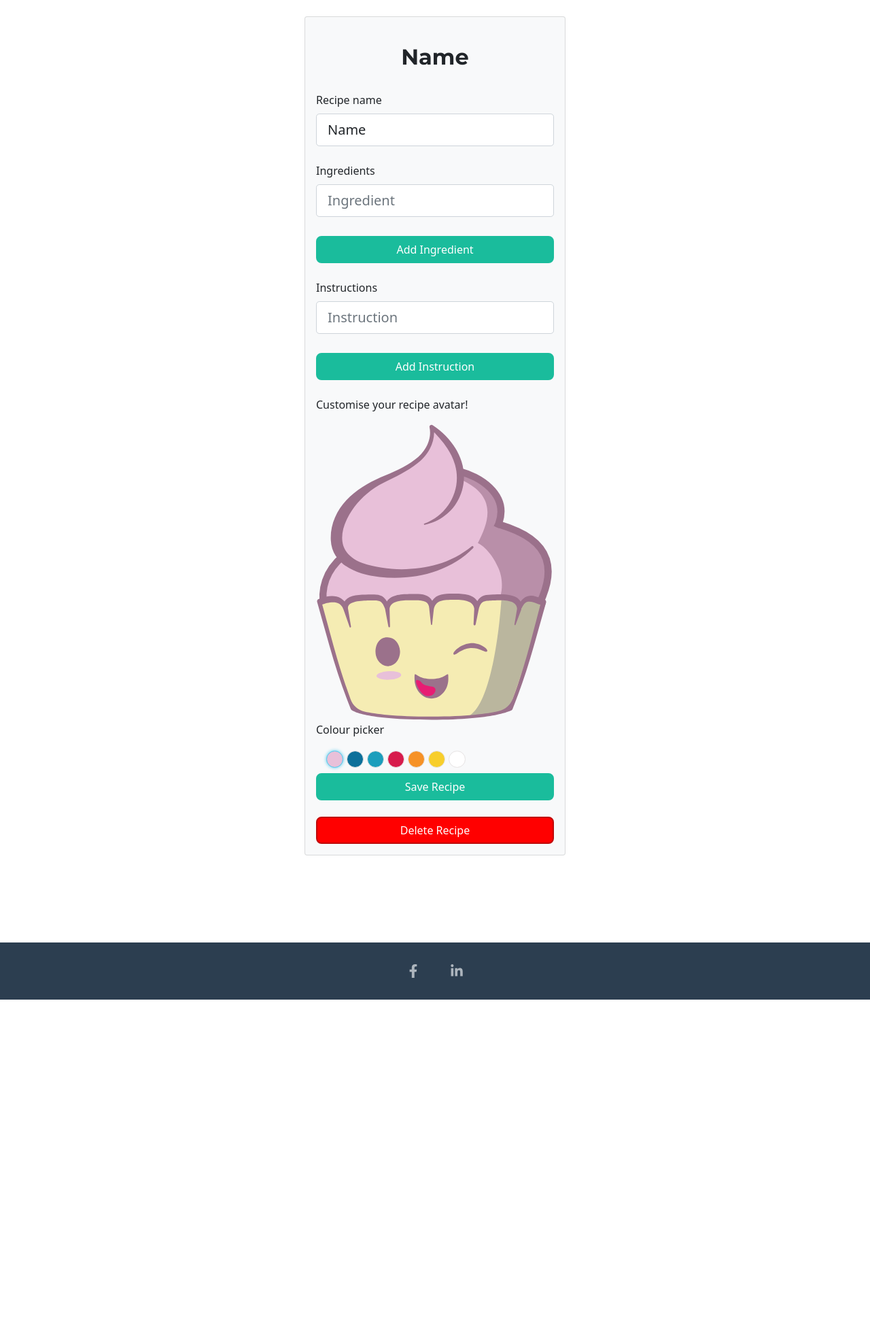
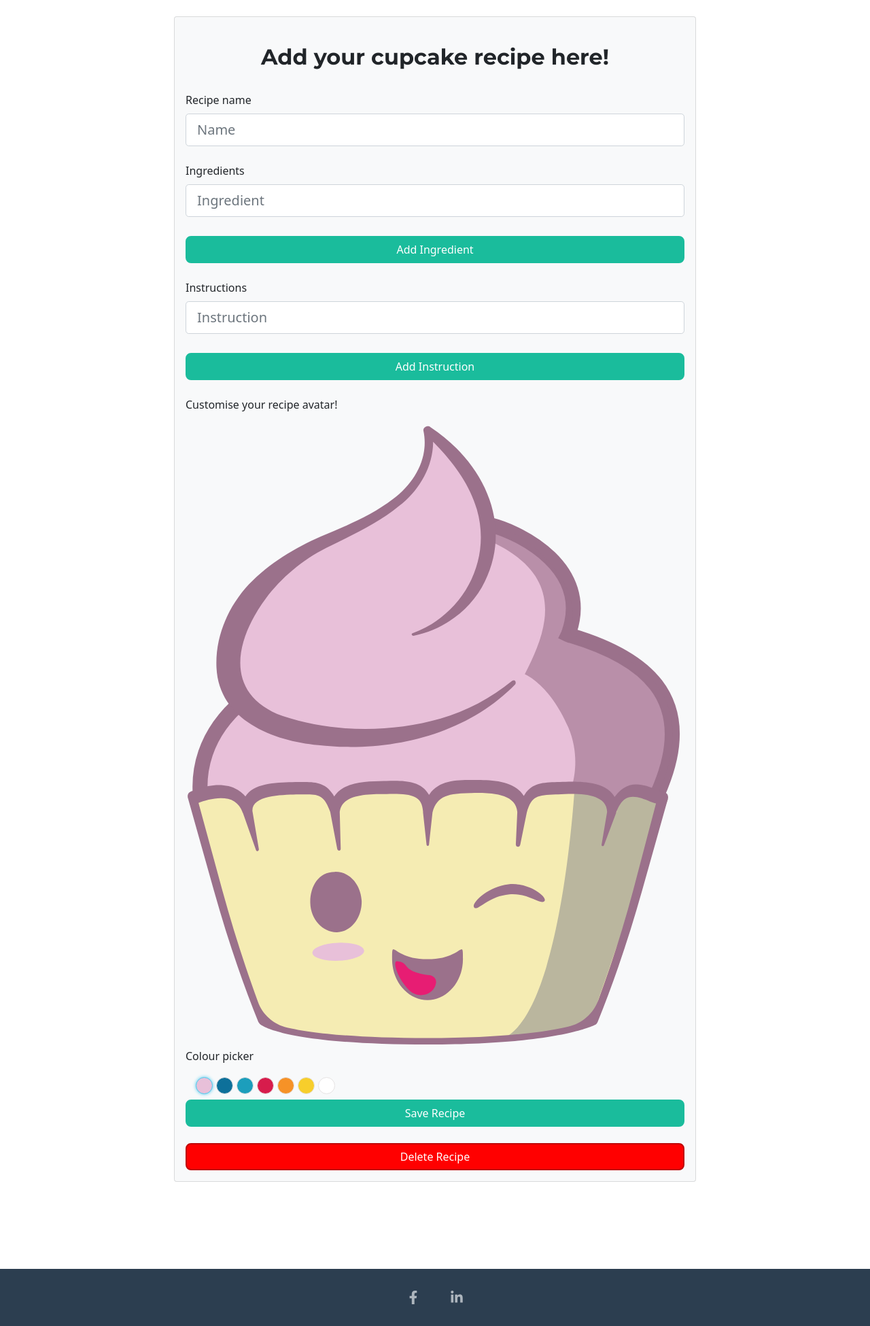
Before and after one commit to DoriCzele/CupcakeClub, a Flask app: page /create-recipe in a window 1280 px wide. Shown: the part 104-2054 px from the top of the page at 68% size. Before the commit the page ends 1574 px from the top, so only its background shows below. Run offline with Flask 2, Linux system fonts and the light colour scheme; the visitor is signed in with stand-in values (Sample User, id 1); some libraries are stand-ins or nearby versions.

Commit message:
Layout changes and refactoring

```diff
--- a/app.py
+++ b/app.py
@@ -165,9 +165,9 @@ def new_recipe():
             instructions = []
             for key, value in request.form.items():
                 if key.startswith("ingredient"):
-                    ingredients.append(value.lower())
+                    ingredients.append(value)
                 if key.startswith("instruction"):
-                    instructions.append(value.lower())
+                    instructions.append(value)
             color = request.form.get("radio").replace("#","")
 
             recipe = {
@@ -181,7 +181,7 @@ def new_recipe():
             # After successful create recipe, redirect to recipe detail
         except Exception as exception:
             flash(GENERIC_ERROR_MESSAGE)
-    return render_template("pages/edit-recipe.html", recipe_name="Name", recipe_color="e8c0d9")
+    return render_template("pages/edit-recipe.html", recipe_color="e8c0d9")
 
 @app.route("/edit-recipe/<recipe_id>", methods=["GET", "POST"])
 def edit_recipe(recipe_id):
@@ -211,9 +211,9 @@ def edit_recipe(recipe_id):
             instructions = []
             for key, value in request.form.items():
                 if key.startswith("ingredient"):
-                    ingredients.append(value.lower())
+                    ingredients.append(value)
                 if key.startswith("instruction"):
-                    instructions.append(value.lower())
+                    instructions.append(value)
             color = request.form.get("radio").replace("#","")
             updated_recipe = {
                 "name": recipe_name,
@@ -225,7 +225,7 @@ def edit_recipe(recipe_id):
             db_update = pymongo.db.recipes.update_one(db_recipe, {"$set": updated_recipe})
             if db_update.acknowledged:
                 flash("Recipe updated")
-                return redirect(url_for("recipe_details"))
+                return redirect(url_for("recipe_details", recipe_id=recipe_id))
             # if update was not successful
             return redirect(url_for("edit_recipe", recipe_id=recipe_id))
         except Exception as exception:
@@ -239,22 +239,17 @@ def recipes():
     recipes = pymongo.db.recipes.find()
     return render_template("layout/recipes.html", recipes=recipes)
 
-@app.route("/recipe-details")
-def test_recipe_details():
-    name="Blueberry"
-    ingredients=["ingredient one", "ingredient two", "ingredient three"]
-    instructions=["instruction one", "instruction two", "instruction three"]
-    return render_template("components/recipe-details.html", name=name, ingredients=ingredients, instructions=instructions)
-
 
 @app.route("/recipe-details/<recipe_id>")
 def recipe_details(recipe_id):
     try:
         db_recipe = pymongo.db.recipes.find_one({"_id":ObjectId(recipe_id)})
+        author = pymongo.db.users.find_one({"_id":ObjectId(db_recipe["author"])})
+        user = pymongo.db.users.find_one({"_id":ObjectId(session["user"])})
     except Exception as exception:
         flash(GENERIC_ERROR_MESSAGE)
         return redirect(url_for("home"))
-    return render_template("components/recipe-details.html", name=db_recipe["name"], ingredients=db_recipe["ingredients"], instructions=db_recipe["instructions"], color=db_recipe)
+    return render_template("components/recipe-details.html", id=db_recipe["_id"], name=db_recipe["name"], ingredients=db_recipe["ingredients"], instructions=db_recipe["instructions"], author_name=author["username"], author_id=db_recipe["author"], admin_access=user["is_admin"])
 
 
 if __name__ == "__main__":
--- a/static/css/freelancer-styles.css
+++ b/static/css/freelancer-styles.css
@@ -359,48 +359,6 @@ html {
 	}
 }
 
-.portfolio .portfolio-item {
-	cursor: pointer;
-	position: relative;
-	display: block;
-	max-width: 25rem;
-	border-radius: 0.5rem;
-	overflow: hidden;
-}
-.portfolio .portfolio-item .portfolio-item-caption {
-	position: absolute;
-	top: 0;
-	left: 0;
-	transition: all 0.2s ease-in-out;
-	opacity: 0;
-	background-color: rgba(26, 188, 156, 0.9);
-}
-.portfolio .portfolio-item .portfolio-item-caption:hover {
-	opacity: 1;
-}
-.portfolio
-	.portfolio-item
-	.portfolio-item-caption
-	.portfolio-item-caption-content {
-	font-size: 1.5rem;
-}
-
-.portfolio-modal .btn-close {
-	color: var(--bs-teal);
-	font-size: 2rem;
-	padding: 1rem;
-}
-.portfolio-modal .portfolio-modal-title {
-	font-size: 2.25rem;
-	line-height: 2rem;
-}
-@media (min-width: 992px) {
-	.portfolio-modal .portfolio-modal-title {
-		font-size: 3rem;
-		line-height: 2.5rem;
-	}
-}
-
 .new-recipe {
 	--bs-body-font-family: var(--bs-font-sans-serif);
 	font-size: 1.5rem;
--- a/static/css/styles.css
+++ b/static/css/styles.css
@@ -66,9 +66,8 @@ h2{
     display: block;
     float: none;
     position: center;
-    width: 50%;
-    margin-left: 25%;
-    margin-right: 25%;
+    margin-left: 5%;
+    margin-right: 5%;
 }}
 
 @media only screen and (min-width: 1024px) {
@@ -77,9 +76,8 @@ h2{
         display: block;
         float: none;
         position: center;
-        width: 40%;
-        margin-left: 30%;
-        margin-right: 30%;
+        margin-left: 15%;
+        margin-right: 15%;
     }
 }
 
--- a/templates/components/recipe-form.html
+++ b/templates/components/recipe-form.html
@@ -2,12 +2,21 @@
   <form method="POST">
     <div class="container card p-3 bg-light">
       <br>
-      <h2>{{ recipe_name or "Add your cupcake recipe here!"}}</h2><br>
+      {% if recipe_name %}
+      <h2>{{ recipe_name }}</h2><br>
       <div class="form-group">
         <label for="recipeName" class="form-label">Recipe name</label>
         <input name="name" type="name" class="form-control form-control-lg" id="recipeName"
           aria-describedby="recipeName" value={{ recipe_name|tojson|safe }} required><br>
       </div>
+      {% else %}
+      <h2>Add your cupcake recipe here!</h2><br>
+      <div class="form-group">
+        <label for="recipeName" class="form-label">Recipe name</label>
+        <input name="name" type="name" class="form-control form-control-lg" id="recipeName"
+          aria-describedby="recipeName" placeholder="Name" required><br>
+      </div>
+      {% endif %}
       {% if recipe_ingredients %}
       <div class="form-group" id="ingredients-input" data-existing-ingredients={{ recipe_ingredients|tojson|safe }}>
         {% else %}
@@ -82,7 +91,7 @@
             </label>
           </div>
           <button type="submit" class="btn btn-primary">Save Recipe</button><br>
-          <button class="btn btn-delete">Delete Recipe</a>
+          <button class="btn btn-delete">Delete Recipe</button>
       </div>
   </form>
 </section>
--- a/templates/layout/recipes.html
+++ b/templates/layout/recipes.html
@@ -2,7 +2,7 @@
 {% block content %}
 
 <!-- Recipes Section-->
-<section class="page-section portfolio" id="recipes">
+<section class="page-section" id="recipes">
   <div class="container">
     <!-- Recipes Section Heading-->
     <br>
--- a/templates/pages/error.html
+++ b/templates/pages/error.html
@@ -10,8 +10,7 @@
                 <p>{{ custom_prompt }}</p>
                 <p>Use either of the navigation bar links above, or the button provided to make your way back to your
                     cupcakes.</p>
-                <a href="{{url_for('home')}}">
-                    <button class="btn btn-primary">Go to homepage</button>
+                <a href="{{url_for('home')}}" class="btn btn-primary">Go to homepage
                 </a>
             </div>
         </div>
--- a/templates/pages/home.html
+++ b/templates/pages/home.html
@@ -2,6 +2,5 @@
 {% block content %}
 {% include "components/masthead.html" %}
 {% include "components/register-banner.html" %}
-{% include "components/share-banner.html" %}
 {% include "components/about-banner.html"%}
 {% endblock %}
```
Also changed, not shown: other parts of static/css/styles.css (+15 -19 lines), templates/components/recipe-details.html (+6 -12 lines), templates/components/register-banner.html (+12 -1 lines), templates/components/share-banner.html (deleted, +0 -19 lines).
